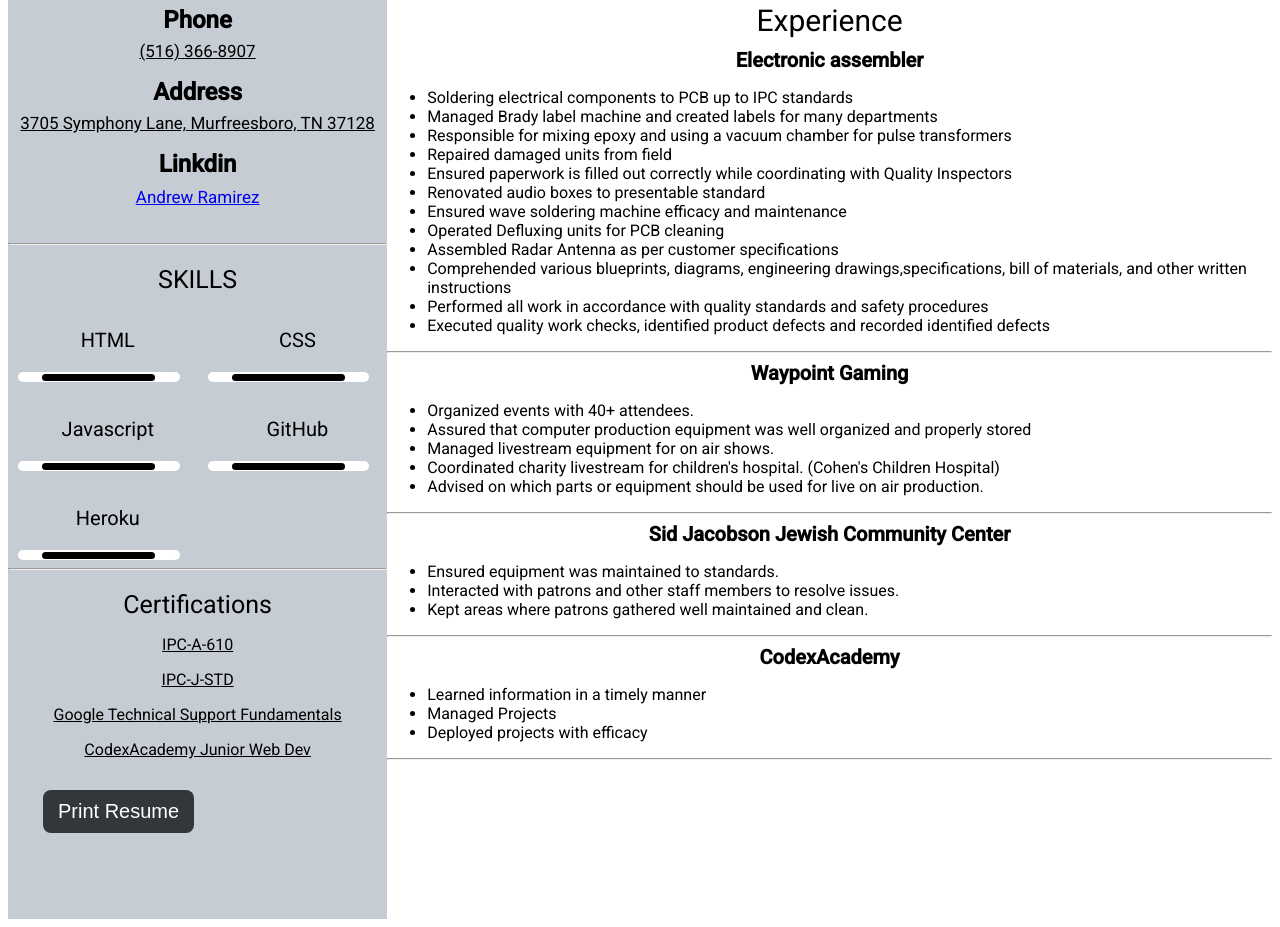
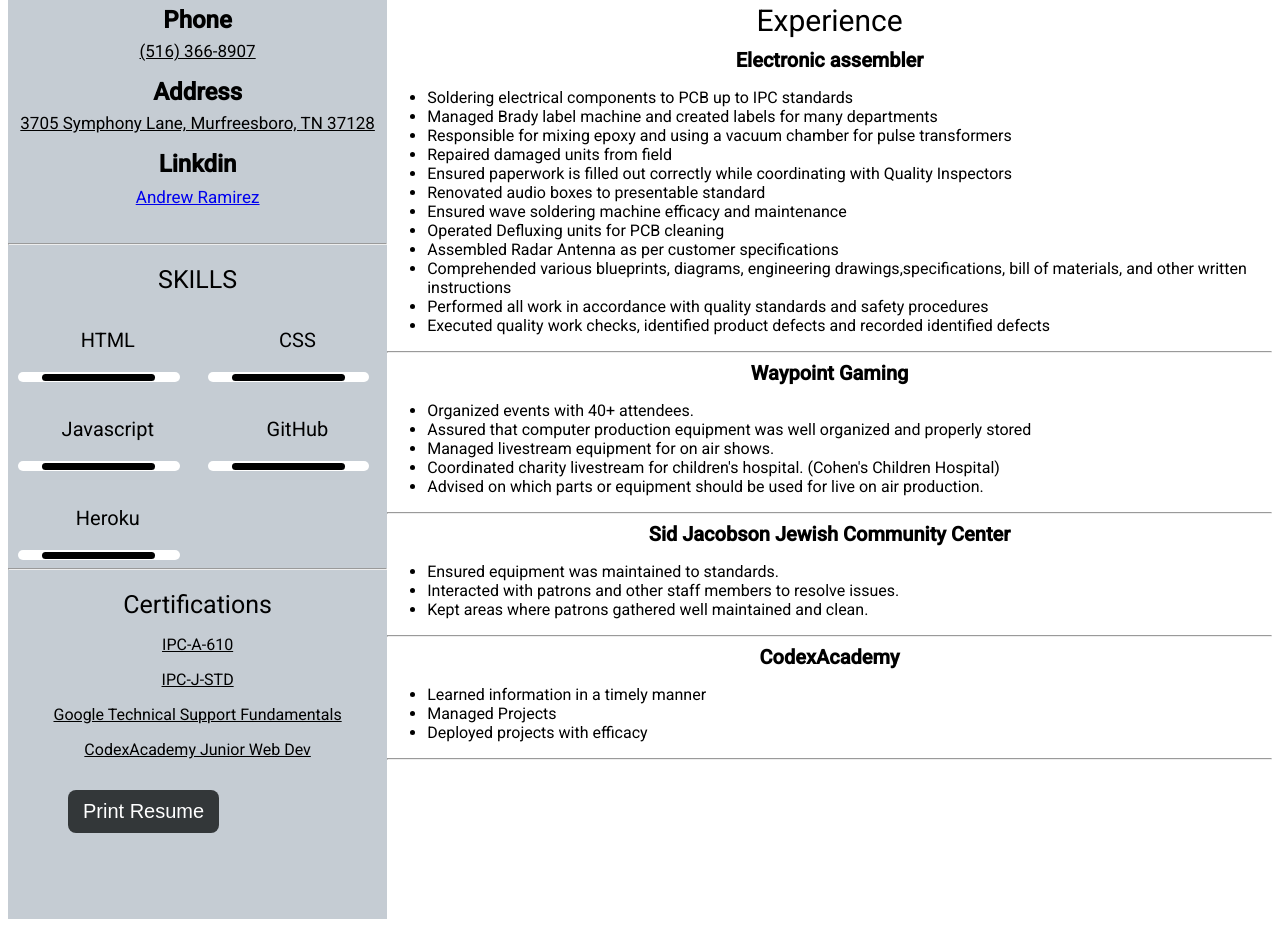
Before and after one commit to Jennifyre/Jennifyre.github.io-Resume, a plain HTML site: page index.html in a window 1280 px wide. Shown: the part 298-1225 px from the top of the page. Drawn offline with Linux system fonts and the light colour scheme.

Commit message:
button alignment

```diff
--- a/style.css
+++ b/style.css
@@ -201,7 +201,7 @@ button{
     border: none;
     outline: none;
     border-radius: 8px;
-    margin-left: 35px;
+    margin-left: 60px;
     margin-top: 15px;
     margin-bottom: 5px;
 }
```
